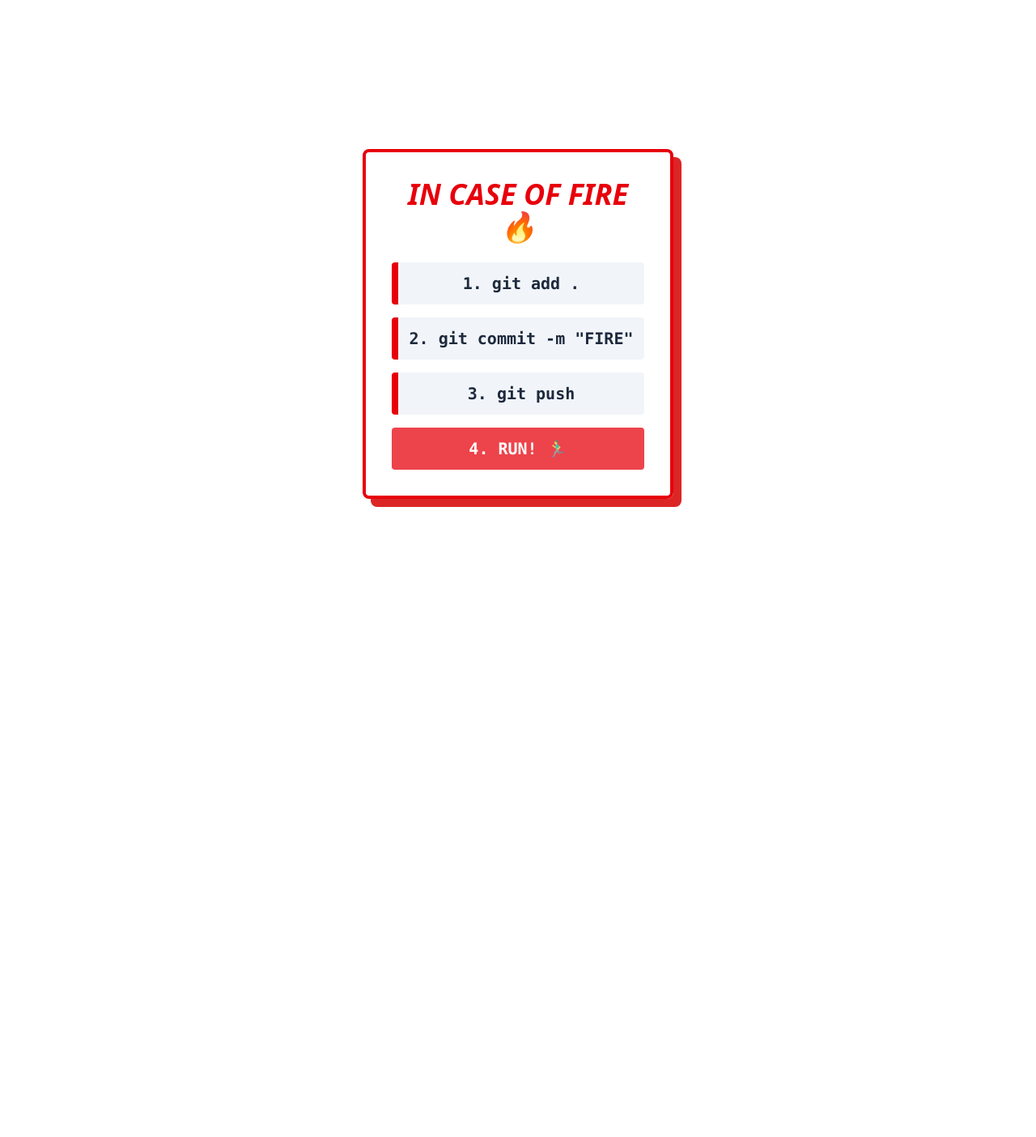
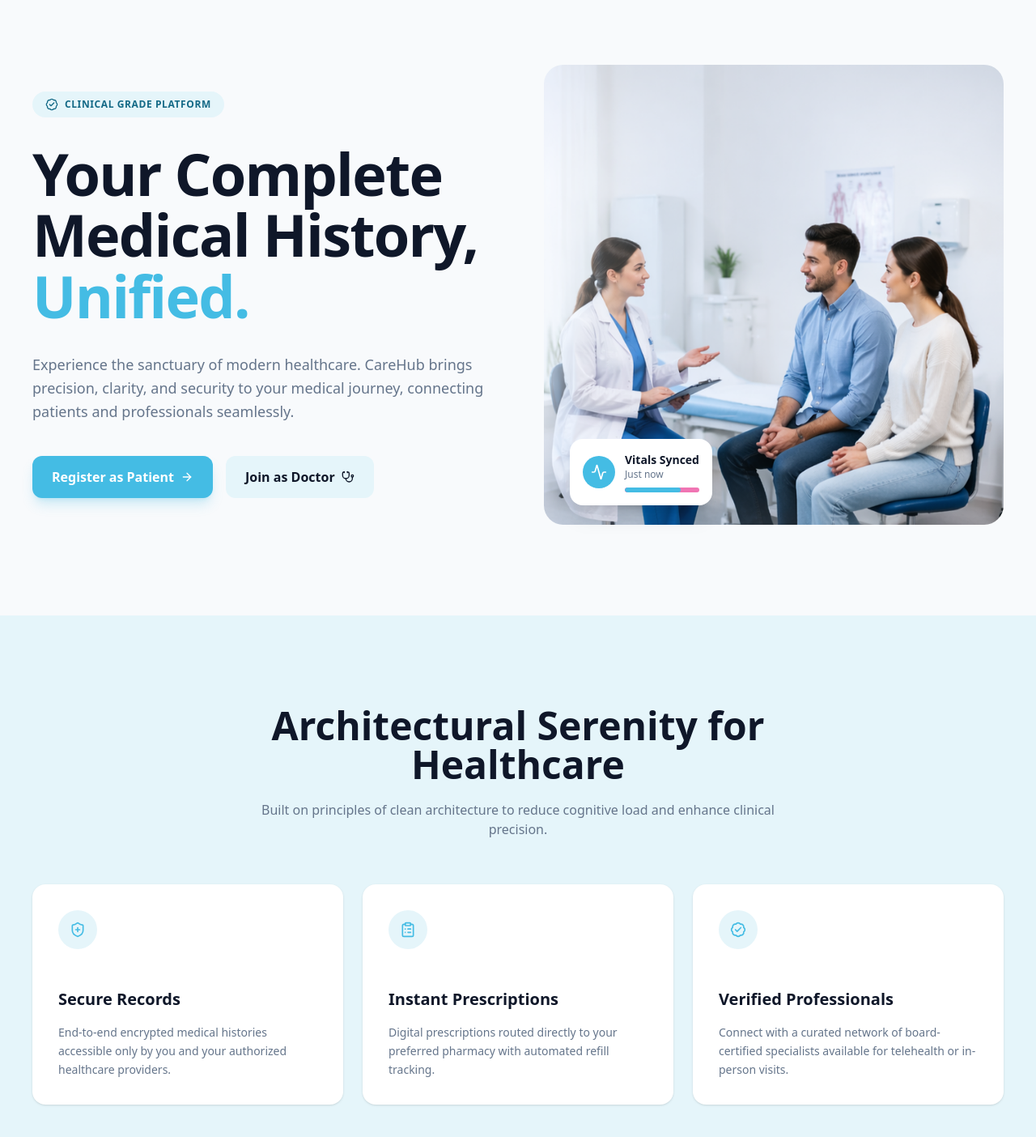
Before and after one commit to honda4coding/carehub, a Next.js app: page / in a window 1280 px wide. Shown: the top 1404 px of the page at 81% size. Before the commit the page ends 800 px from the top, so only its background shows below. Built offline with nearby package versions, Linux system fonts and the light colour scheme.

Commit message:
feat: implement landing page UI
* feat: implement landing page UI

* feat: move landing page to root and update navigation links

```diff
--- a/src/app/globals.css
+++ b/src/app/globals.css
@@ -1,13 +1,48 @@
 /* src/app/globals.css */
 @import "tailwindcss";
 
-:root {
-  --color-primary: #46BFE5;
+
+  /* --color-primary: #46BFE5;
   --color-secondary: #F472B6;
   --color-bg-white: #FFFFFF;
   --color-bg-surface: #F8FAFC;
-  --color-text-dark: #083344;
+  --color-text-dark: #083344; */
+
+  @layer base {
+  :root {
+
+    /* Backgrounds */
+  --color-bg: 210 40% 98%; /* light app background */
+  --color-bg-surface: 0 0% 100%; /* cards / sections */
+
+  /* Text */
+  --color-text: 222 47% 11%; /* main text */
+  --color-text-muted: 215 16% 47%; /* secondary text */
+
+  /* Primary (from #46BFE5 → cyan/teal system) */
+  --color-primary: 195 75% 58%; /* main */
+  --color-primary-strong: 195 75% 45%; /* hover / active */
+
+  /* Secondary (from #F472B6 → pink system) */
+  --color-secondary: 330 80% 70%; /* soft pink */
+  --color-secondary-strong: 330 75% 60%; /* stronger pink */
+
+  /* Background variants */
+  --color-bg-white: 0 0% 100%; /* pure white */
+  --color-bg-soft: 210 40% 96%; /* subtle gray background */
+
+  /* Badges / highlights */
+  --color-badge-bg: 195 70% 94%; /* light primary tint */
+  --color-badge-text: 195 75% 30%; /* dark primary text */
+  }
+
+  body {
+    background-color: hsl(var(--color-bg));
+    color: hsl(var(--color-text));
+    font-family: ui-sans-serif, system-ui, -apple-system, "Segoe UI", Roboto, sans-serif;
+  }
 }
+
 
 
 @layer utilities {
--- a/src/app/page.tsx
+++ b/src/app/page.tsx
@@ -1,32 +1,11 @@
-import Link from "next/link";
+import Hero from "@/components/landing/Hero";
+import Features from "@/components/landing/Features";
 
 export default function Home() {
   return (
-    <main className="flex min-h-screen flex-col items-center justify-center bg-white p-6 text-center">
-      <div className="border-4 border-red-600 p-8 rounded-lg max-w-sm shadow-[10px_10px_0px_0px_rgba(220,38,38,1)]">
-        <h1 className="text-4xl font-black text-red-600 mb-6 uppercase italic">
-          In Case of Fire 🔥
-        </h1>
-
-        <div className="space-y-4 font-mono text-xl font-bold text-slate-800">
-          <div className="bg-slate-100 p-3 rounded border-l-8 border-red-600">
-            1. git add .
-          </div>
-          <div className="bg-slate-100 p-3 rounded border-l-8 border-red-600">
-            2. git commit -m "FIRE"
-          </div>
-          <div className="bg-slate-100 p-3 rounded border-l-8 border-red-600">
-            3. git push
-          </div>
-          <Link href="/login" className="block w-full">
-            <button className="w-full bg-red-600 text-white p-3 rounded animate-pulse cursor-pointer">
-              4. RUN! 🏃‍♂️
-            </button>
-          </Link>
-        </div>
-
-
-      </div>
+    <main className="min-h-screen bg-[hsl(var(--color-bg))]">
+      <Hero />
+      <Features />
     </main>
   );
 }
--- /dev/null
+++ b/src/components/landing/FeatureCard.tsx
@@ -0,0 +1,21 @@
+interface FeatureCardProps {
+  icon: React.ReactNode;
+  title: string;
+  description: string;
+}
+
+const FeatureCard = ({ icon, title, description }: FeatureCardProps) => (
+  <div className="bg-[hsl(var(--color-bg-surface))] rounded-2xl p-8 shadow-sm">
+    <div className="h-12 w-12 rounded-full bg-[hsl(var(--color-badge-bg))] text-[hsl(var(--color-primary))] flex items-center justify-center">
+      {icon}
+    </div>
+    <h3 className="mt-12 text-xl font-semibold text-[hsl(var(--color-text))]">
+      {title}
+    </h3>
+    <p className="mt-4 text-sm text-[hsl(var(--color-text-muted))] leading-relaxed">
+      {description}
+    </p>
+  </div>
+);
+
+export default FeatureCard;
--- /dev/null
+++ b/src/components/landing/Features.tsx
@@ -0,0 +1,48 @@
+import { ShieldPlus, ClipboardList, BadgeCheck } from "lucide-react";
+import FeatureCard from "./FeatureCard";
+
+const Features = () => {
+  const items = [
+    {
+      icon: <ShieldPlus className="h-5 w-5" />,
+      title: "Secure Records",
+      description:
+        "End-to-end encrypted medical histories accessible only by you and your authorized healthcare providers.",
+    },
+    {
+      icon: <ClipboardList className="h-5 w-5" />,
+      title: "Instant Prescriptions",
+      description:
+        "Digital prescriptions routed directly to your preferred pharmacy with automated refill tracking.",
+    },
+    {
+      icon: <BadgeCheck className="h-5 w-5" />,
+      title: "Verified Professionals",
+      description:
+        "Connect with a curated network of board-certified specialists available for telehealth or in-person visits.",
+    },
+  ];
+
+  return (
+    <section className="w-full bg-[hsl(var(--color-badge-bg))]">
+      <div className="mx-auto max-w-7xl px-6 lg:px-10 py-20 lg:py-28">
+        <div className="text-center max-w-2xl mx-auto">
+          <h2 className="text-3xl sm:text-4xl lg:text-5xl font-bold text-[hsl(var(--color-text))]">
+            Architectural Serenity for Healthcare
+          </h2>
+          <p className="mt-5 text-base text-[hsl(var(--color-text-muted))]">
+            Built on principles of clean architecture to reduce cognitive load and enhance clinical precision.
+          </p>
+        </div>
+
+        <div className="mt-14 grid grid-cols-1 md:grid-cols-3 gap-6">
+          {items.map((item) => (
+            <FeatureCard key={item.title} {...item} />
+          ))}
+        </div>
+      </div>
+    </section>
+  );
+};
+
+export default Features;
--- /dev/null
+++ b/src/components/landing/Hero.tsx
@@ -0,0 +1,78 @@
+import Image from "next/image";
+import Link from "next/link";
+import { ArrowRight, Stethoscope, BadgeCheck, Activity } from "lucide-react";
+
+const Hero = () => {
+  return (
+    <section className="w-full">
+      <div className="mx-auto max-w-7xl px-6 lg:px-10 pt-16 lg:pt-20 pb-20 lg:pb-28 grid grid-cols-1 lg:grid-cols-2 gap-12 lg:gap-16 items-center">
+        {/* Left */}
+        <div className="flex flex-col">
+          <div className="inline-flex items-center gap-2 self-start rounded-full px-4 py-2 bg-[hsl(var(--color-badge-bg))] text-[hsl(var(--color-badge-text))]">
+            <BadgeCheck className="h-4 w-4" />
+            <span className="text-xs font-semibold tracking-wider uppercase">
+              Clinical Grade Platform
+            </span>
+          </div>
+
+          <h1 className="mt-8 text-5xl sm:text-6xl lg:text-7xl font-bold tracking-tight text-[hsl(var(--color-text))] leading-[1.05]">
+            Your Complete
+            <br />
+            Medical History,
+            <br />
+            <span className="text-[hsl(var(--color-primary))]">Unified.</span>
+          </h1>
+          <p className="mt-8 text-base lg:text-lg text-[hsl(var(--color-text-muted))] max-w-xl leading-relaxed">
+            Experience the sanctuary of modern healthcare. CareHub brings precision,
+            clarity, and security to your medical journey, connecting patients and
+            professionals seamlessly.
+          </p>
+
+          <div className="mt-10 flex flex-wrap gap-4">
+            <Link href='register' className="inline-flex items-center gap-2 rounded-xl px-6 py-3.5 bg-[hsl(var(--color-primary))] text-white font-semibold shadow-lg shadow-[hsl(var(--color-primary)/0.25)] hover:bg-[hsl(var(--color-primary-strong))] transition">
+              Register as Patient
+              <ArrowRight className="h-4 w-4" />
+            </Link>
+            <Link href='register' className="inline-flex items-center gap-2 rounded-xl px-6 py-3.5 bg-[hsl(var(--color-badge-bg))] text-[hsl(var(--color-text))] font-semibold hover:bg-[hsl(var(--color-secondary))] transition">
+              Join as Doctor
+              <Stethoscope className="h-4 w-4" />
+            </Link>
+          </div>
+        </div>
+
+        {/* Right */}
+        <div className="relative w-full flex justify-center lg:justify-end">
+          <div className="relative w-full max-w-167.5 aspect-square">
+            <Image
+              src="/Hero.png"
+              alt="Doctor consulting with patients"
+              fill
+              priority
+              sizes="(max-width: 1024px) 100vw, 670px"
+              className="object-cover rounded-3xl"
+            />
+            {/* Floating card */}
+            <div className="absolute bottom-6 left-6 right-6 sm:left-8 sm:right-auto sm:max-w-xs bg-[hsl(var(--color-bg-surface))] rounded-2xl shadow-xl p-4 flex items-center gap-3">
+              <div className="h-10 w-10 rounded-full bg-[hsl(var(--color-primary))] text-white flex items-center justify-center shrink-0">
+                <Activity className="h-5 w-5" />
+              </div>
+              <div className="flex-1">
+                <div className="flex items-center justify-between">
+                  <p className="text-sm font-semibold text-[hsl(var(--color-text))]">
+                    Vitals Synced
+                  </p>
+                </div>
+                <p className="text-xs text-[hsl(var(--color-text-muted))]">Just now</p>
+                <div className="mt-2 h-1.5 w-full rounded-full bg-[hsl(var(--color-secondary))] overflow-hidden">
+                  <div className="h-full w-3/4 rounded-full bg-[hsl(var(--color-primary))]" />
+                </div>
+              </div>
+            </div>
+          </div>
+        </div>
+      </div>
+    </section>
+  );
+};
+
+export default Hero;
```
Also changed, not shown: public/Hero.png (added), 1 other file (tests, documents, lock files or other folders).
